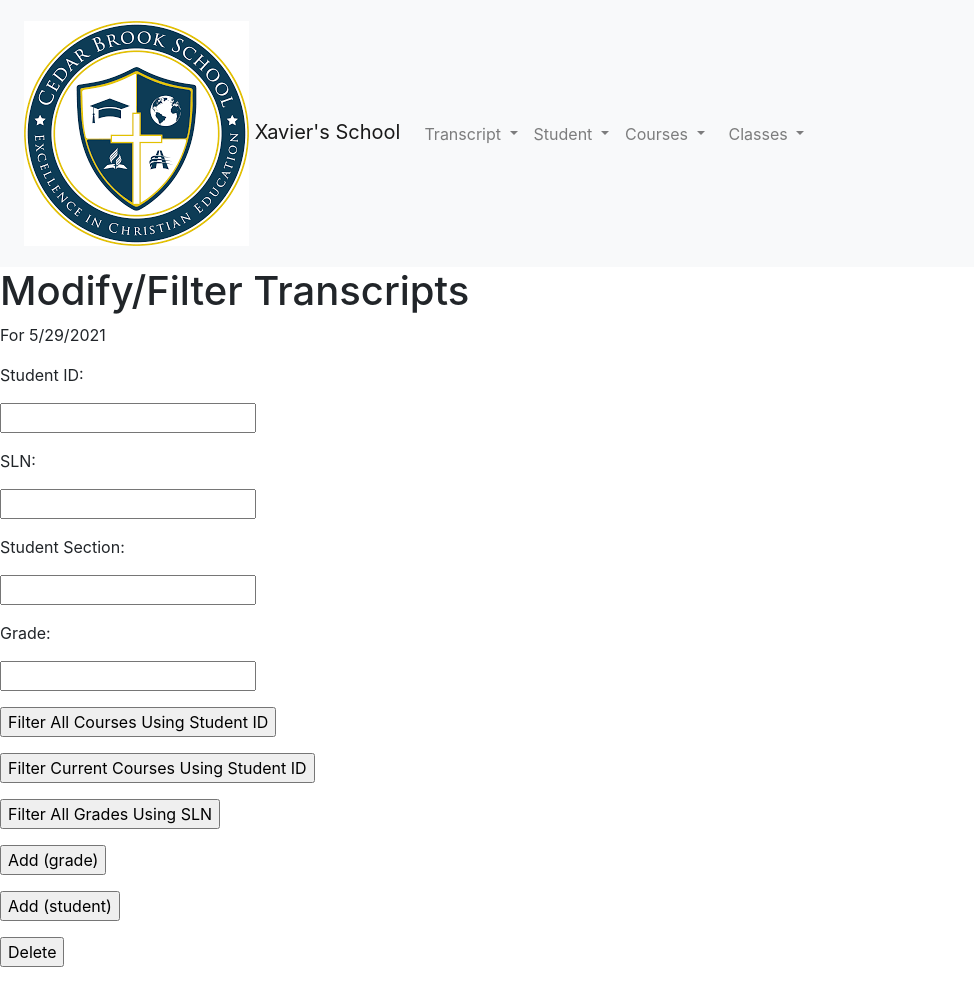
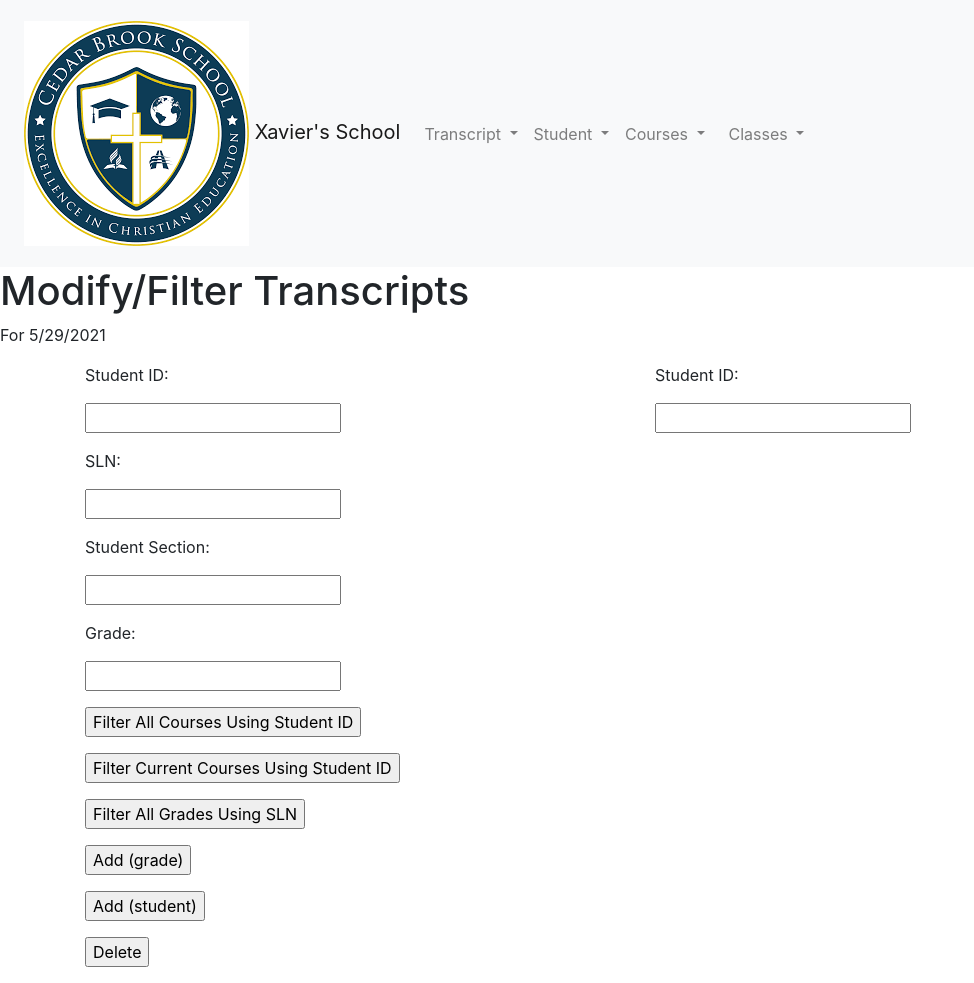
Before and after one commit to altaiiiir/Student-Roster-Website, a Flask app: page /TranscriptAddRemove in a window 1280 px wide. Shown: the whole page, without its empty margins (0-974 px from the left). Run offline with Flask 2, Linux system fonts and the light colour scheme; some libraries are stand-ins or nearby versions.

Commit message:
Formatted Forms

```diff
--- a/templates/transcriptaddremove.html
+++ b/templates/transcriptaddremove.html
@@ -4,7 +4,9 @@
 <h1>Modify/Filter Transcripts</h1>
 <p>For 5/29/2021</p>
 
-
+<div class="container">
+   <div class ="row">
+      <div class="col-sm">
          <form action="#" method="post">
             <p> Student ID: </p>
             <p> <input type="text" name="studentID" /></p>
@@ -21,4 +23,13 @@
             <p><input type="submit" name="add" value="Add (student)" /></p>
             <p><input type="submit" name="delete" value="Delete" /></p>
          </form>
+      </div>
+      <div class="col-sm">
+         <form action="#" method="post"></form>
+            <p> Student ID: </p>
+            <p> <input type="text" name="studentID" /></p>
+         </form>
+      </div>
+   </div>
+</div>
 {% endblock %}
```
Lines whose indentation alone changed are shown as unchanged.
